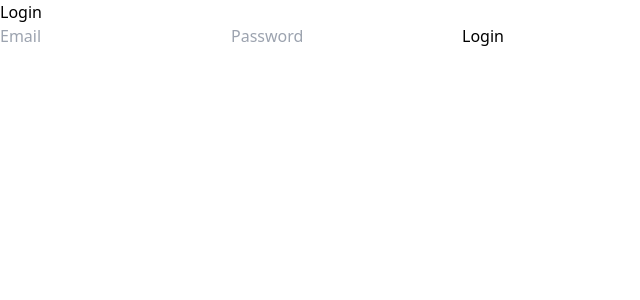
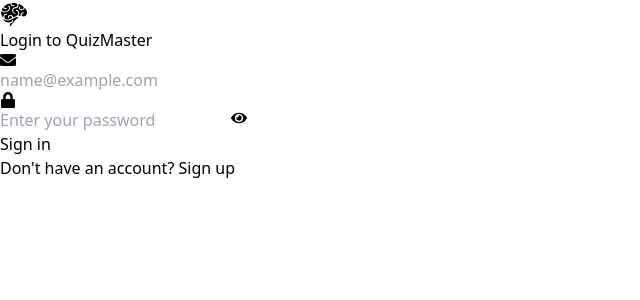
Before and after one commit to ManishGowda03/QuizMaster, a React (Vite) app in the folder client/: page /login in a window 1280 px wide. Shown: the top 300 px of the page, without its empty margins (0-640 px from the left). Built offline with nearby package versions, Linux system fonts and the light colour scheme.

Commit message:
Modified UI

```diff
--- a/client/src/components/Navbar.jsx
+++ b/client/src/components/Navbar.jsx
@@ -1,5 +1,6 @@
 import { useNavigate } from "react-router-dom";
 import { FaBrain } from "react-icons/fa";
+import { GiBrain } from "react-icons/gi";
 
 function Navbar() {
   const navigate = useNavigate();
@@ -19,7 +20,7 @@
         onClick={() => navigate("/")}
         className="flex items-center gap-2 cursor-pointer"
       >
-        <FaBrain className="text-emerald-300 text-2xl" />
+        <GiBrain className="text-grey-100 text-2xl" />
         <h1 className="text-xl font-bold text-gray-900">
           QuizMaster
         </h1>
--- a/client/src/pages/Home.jsx
+++ b/client/src/pages/Home.jsx
@@ -75,6 +75,34 @@
       <Navbar />
 
       <div className="max-w-7xl mx-auto px-6 py-12">
+
+  {/* HERO SECTION */}
+  <div className="text-center mb-16">
+
+    <h1 className="text-4xl md:text-5xl font-bold text-gray-800 mb-4">
+      Master Your Knowledge with QuizMaster
+    </h1>
+
+    <p className="text-gray-600 text-lg max-w-2xl mx-auto mb-8">
+      Challenge yourself with quizzes across multiple topics,
+      track your attempts, and improve your skills.
+    </p>
+
+    {!isAdmin && (
+      <button
+  onClick={() => {
+    const firstQuiz = quizzes[0];
+    if (firstQuiz) handleStartQuiz(firstQuiz);
+  }}
+  className="bg-blue-600 text-white px-8 py-3 rounded-lg shadow hover:bg-blue-500 transition text-lg"
+>
+  Start Learning
+</button>
+    )}
+
+  </div>
+
+  <hr className="border-gray-300 mb-10"/>
 
         {/* Header */}
         <div className="flex items-center justify-between mb-10">
--- a/client/src/pages/Login.jsx
+++ b/client/src/pages/Login.jsx
@@ -1,10 +1,13 @@
 import { useState } from "react";
 import api from "../utils/api";
 import { useNavigate } from "react-router-dom";
+import { FaEnvelope, FaLock, FaEye, FaEyeSlash } from "react-icons/fa";
+import { GiBrain } from "react-icons/gi";
 
 function Login() {
   const [email, setEmail] = useState("");
   const [password, setPassword] = useState("");
+  const [showPassword, setShowPassword] = useState(false);
   const [error, setError] = useState("");
 
   const navigate = useNavigate();
@@ -25,50 +28,93 @@
 
       navigate("/");
     } catch (err) {
-      setError(
-        err.response?.data?.message || "Login failed"
-      );
+      setError(err.response?.data?.message || "Login failed");
     }
   };
 
   return (
-    <div className="min-h-screen flex items-center justify-center bg-gray-900">
+    <div className="min-h-screen flex items-center justify-center bg-gradient-to-br from-green-100 via-slate-100 to-emerald-100 px-4">
+
       <form
         onSubmit={handleSubmit}
-        className="bg-gray-800 p-8 rounded-xl shadow-lg w-96"
+        className="bg-white p-8 rounded-2xl shadow-xl w-full max-w-md border border-gray-200"
       >
-        <h2 className="text-2xl font-bold text-white mb-6 text-center">
-          Login
+
+        {/* QuizMaster Icon */}
+        <div className="flex justify-center mb-6">
+          <div className="bg-gradient-to-br from-green-500 to-emerald-600 text-white p-4 rounded-xl shadow-md">
+            <GiBrain size={28} />
+          </div>
+        </div>
+
+        <h2 className="text-2xl font-bold text-gray-800 text-center mb-6">
+          Login to QuizMaster
         </h2>
 
         {error && (
-          <p className="text-red-500 text-sm mb-4 text-center">{error}</p>
+          <p className="text-red-500 text-sm mb-4 text-center">
+            {error}
+          </p>
         )}
 
+        {/* Email */}
+        <div className="flex items-center border border-gray-300 rounded-lg px-3 mb-4 bg-gray-50">
+          <FaEnvelope className="text-gray-400 mr-2" />
           <input
             type="email"
-          placeholder="Email"
-          className="w-full p-3 mb-4 rounded-lg bg-gray-700 text-white"
+            placeholder="name@example.com"
+            className="w-full p-3 bg-transparent outline-none"
             value={email}
             onChange={(e) => setEmail(e.target.value)}
             required
           />
+        </div>
+
+        {/* Password */}
+        <div className="flex items-center border border-gray-300 rounded-lg px-3 mb-6 bg-gray-50">
+
+          <FaLock className="text-gray-400 mr-2" />
 
           <input
-          type="password"
-          placeholder="Password"
-          className="w-full p-3 mb-6 rounded-lg bg-gray-700 text-white"
+            type={showPassword ? "text" : "password"}
+            placeholder="Enter your password"
+            className="w-full p-3 bg-transparent outline-none"
             value={password}
             onChange={(e) => setPassword(e.target.value)}
             required
           />
 
+          {/* Eye Toggle */}
+          <button
+            type="button"
+            onClick={() => setShowPassword(!showPassword)}
+            className="text-gray-400 hover:text-gray-600"
+          >
+            {showPassword ? <FaEyeSlash /> : <FaEye />}
+          </button>
+
+        </div>
+
+        {/* Sign In Button */}
         <button
           type="submit"
-          className="w-full bg-blue-600 hover:bg-blue-700 text-white p-3 rounded-lg font-semibold"
+          className="w-full bg-blue-600 hover:bg-blue-500 text-white p-3 rounded-lg font-semibold shadow transition"
         >
-          Login
+          Sign in
         </button>
+
+        <div className="my-6 border-t"></div>
+
+        <p className="text-center text-gray-500 text-sm">
+          Don't have an account?{" "}
+          <span
+            onClick={() => navigate("/register")}
+            className="text-blue-600 font-semibold cursor-pointer hover:underline"
+          >
+            Sign up
+          </span>
+        </p>
+
       </form>
     </div>
   );
--- a/client/src/pages/QuizPage.jsx
+++ b/client/src/pages/QuizPage.jsx
@@ -1,8 +1,9 @@
 import { useEffect, useState } from "react";
 import { useParams, useNavigate } from "react-router-dom";
 import api from "../utils/api";
-import { FaCheckCircle, FaTimesCircle, FaClock } from "react-icons/fa";
+import { FaCheckCircle, FaTimesCircle } from "react-icons/fa";
 import QuizTimer from "../components/QuizTimer";
+import Confetti from "react-confetti";
 
 const QuizPage = () => {
   const { topic } = useParams();
@@ -14,8 +15,27 @@
   const [result, setResult] = useState(null);
   const [loading, setLoading] = useState(false);
   const [showHistory, setShowHistory] = useState(false);
+  const answeredCount = Object.keys(answers).length;
+  const [windowSize, setWindowSize] = useState({
+    width: window.innerWidth,
+    height: window.innerHeight,
+  });
 
-  // Fetch quiz
+  /* Window resize for confetti */
+  useEffect(() => {
+    const handleResize = () => {
+      setWindowSize({
+        width: window.innerWidth,
+        height: window.innerHeight,
+      });
+    };
+
+    window.addEventListener("resize", handleResize);
+
+    return () => window.removeEventListener("resize", handleResize);
+  }, []);
+
+  /* Fetch Quiz */
   useEffect(() => {
     const fetchQuiz = async () => {
       const res = await api.get(`/quizzes/${topic}`);
@@ -26,7 +46,7 @@
     fetchQuiz();
   }, [topic]);
 
-  // Timer
+  /* Timer */
   useEffect(() => {
     if (!quiz) return;
 
@@ -53,6 +73,12 @@
 
   const handleSubmit = async (auto = false) => {
   if (result || loading) return;
+
+  // Prevent manual submit if not all questions answered
+  if (!auto && answeredCount !== quiz.questions.length) {
+    alert("Please answer all questions before submitting the quiz.");
+    return;
+  }
 
   if (!auto) {
     const confirmSubmit = window.confirm(
@@ -83,11 +109,26 @@
     setTimeLeft(quiz.duration * 60);
   };
 
-  if (!quiz)
-    return <div className="p-10 text-center">Loading quiz...</div>;
+  if (!quiz) {
+    return (
+      <div className="p-10 text-center text-gray-700">
+        Loading quiz...
+      </div>
+    );
+  }
 
   return (
     <div className="min-h-screen bg-gradient-to-br from-green-100 via-slate-100 to-emerald-100 py-10">
+
+      {/* Confetti for Perfect Score */}
+      {result && result.score === result.totalQuestions && (
+        <Confetti
+          width={windowSize.width}
+          height={windowSize.height}
+          numberOfPieces={300}
+          recycle={false}
+        />
+      )}
 
       <div className="max-w-5xl mx-auto px-6">
 
@@ -95,6 +136,7 @@
           {quiz.title}
         </h1>
 
+        {/* TIMER */}
         {!result && (
           <QuizTimer
             duration={quiz.duration * 60}
@@ -114,7 +156,9 @@
                 className="bg-blue-500 h-3 rounded-full transition-all duration-300"
                 style={{
                   width: `${
-                    (Object.keys(answers).length / quiz.questions.length) * 100
+                    (Object.keys(answers).length /
+                      quiz.questions.length) *
+                    100
                   }%`,
                 }}
               />
@@ -152,6 +196,7 @@
                 ))}
               </div>
             )}
+
           </div>
         )}
 
@@ -213,13 +258,26 @@
 <div className="mt-6">
 
   {!result && (
+    <>
       <button
         onClick={() => handleSubmit(false)}
-              disabled={loading}
-              className="bg-blue-600 text-white px-6 py-3 rounded-lg hover:bg-blue-500 transition"
+        disabled={loading || answeredCount !== quiz.questions.length}
+        className={`px-6 py-3 rounded-lg text-white transition
+        ${
+          answeredCount !== quiz.questions.length
+            ? "bg-gray-400 cursor-not-allowed"
+            : "bg-blue-600 hover:bg-blue-500"
+        }`}
       >
         {loading ? "Submitting..." : "Submit Quiz"}
       </button>
+
+      {answeredCount !== quiz.questions.length && (
+        <p className="text-sm text-gray-500 mt-2">
+          Please answer all questions before submitting.
+        </p>
+      )}
+    </>
   )}
 
   {result && (
```
Lines whose indentation alone changed are shown as unchanged.
